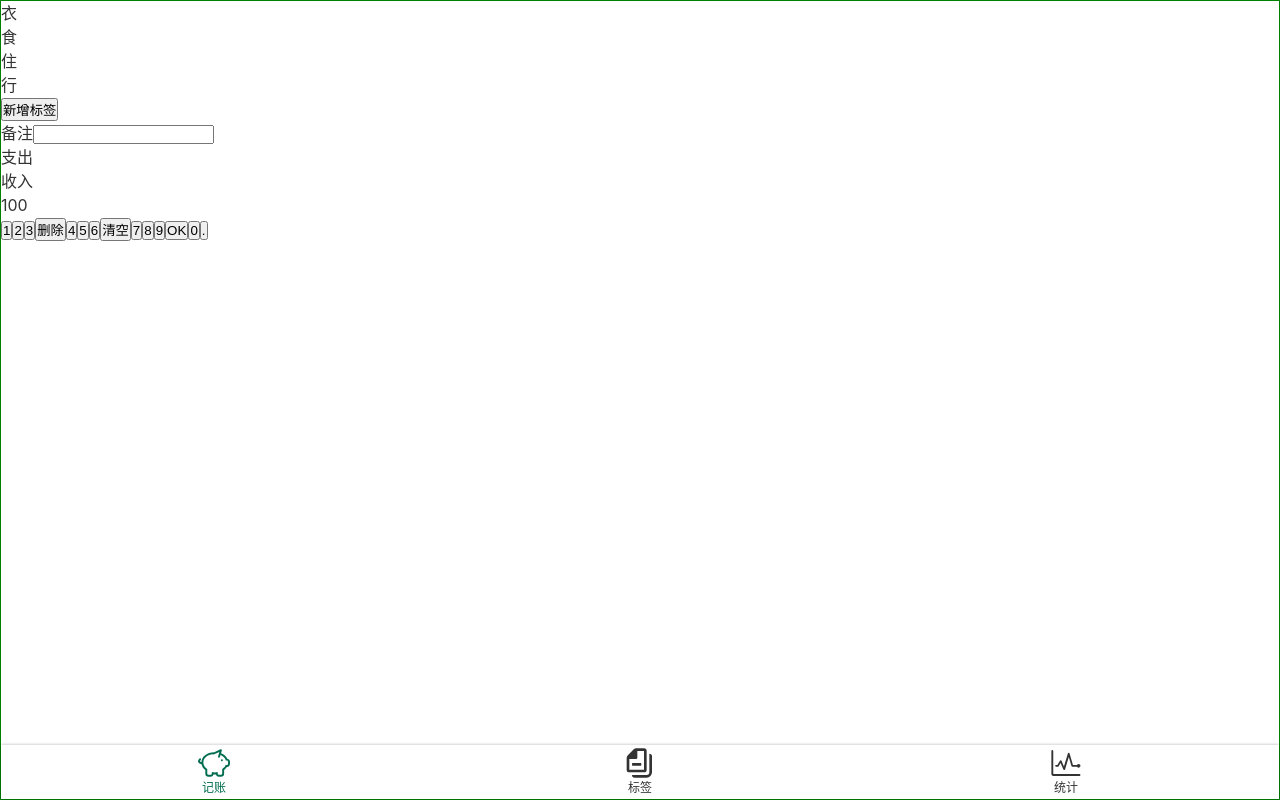
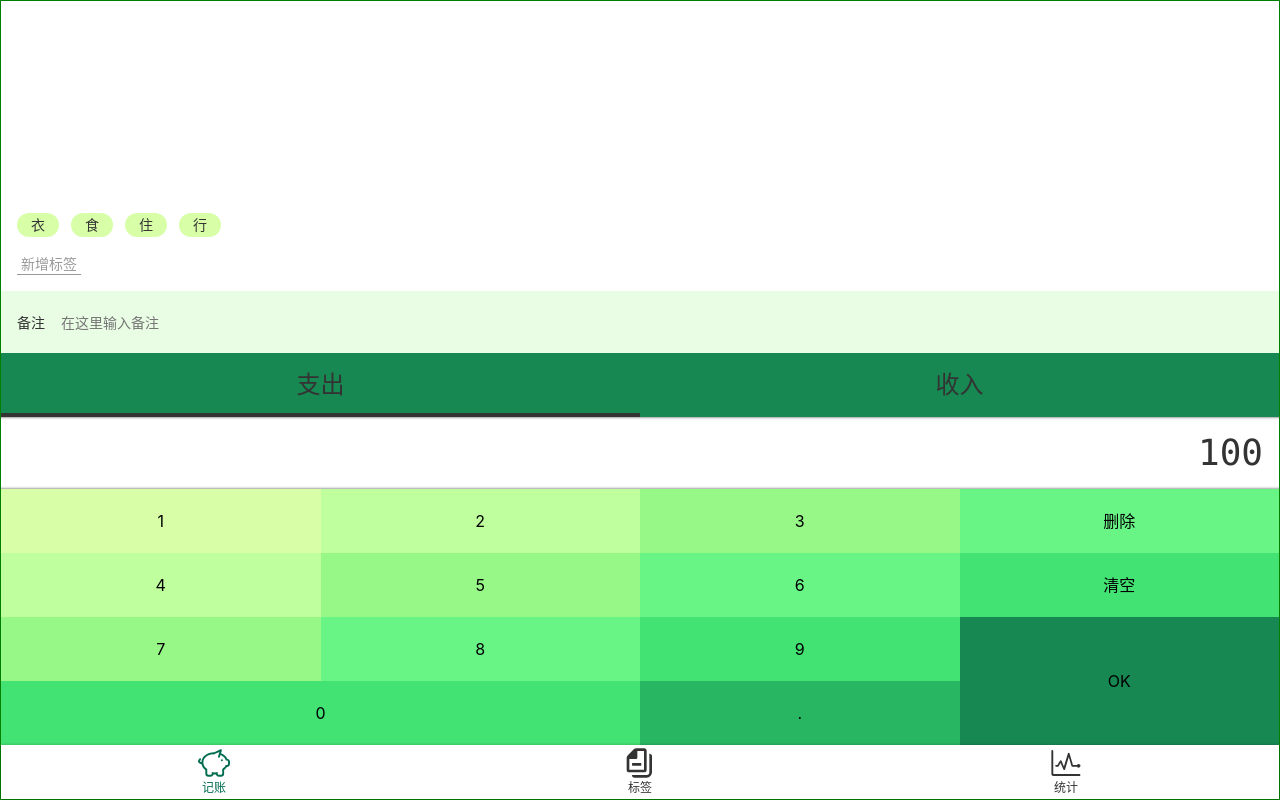
Before and after one commit to ViviWu2020/storney, a Vue app: page /labels#/money in a window 1280 px wide. Built offline with nearby package versions, Linux system fonts and the light colour scheme.

Commit message:
HTML、CSS写好了

```diff
--- a/src/App.vue
+++ b/src/App.vue
@@ -10,6 +10,7 @@
 body{
   line-height: 1.5;
   font-family: $font-hei;
+  font-size: 16px;
 }
 
 #app {
--- a/src/assets/style/helper.scss
+++ b/src/assets/style/helper.scss
@@ -2,4 +2,22 @@
 $font-kai: Baskerville, Georgia, "Liberation Serif", "Kaiti SC", STKaiti, "AR PL UKai CN", "AR PL UKai HK", "AR PL UKai TW", "AR PL UKai TW MBE", "AR PL KaitiM GB", KaiTi, KaiTi_GB2312, DFKai-SB, "TW\-Kai", serif;
 $font-song: Georgia, "Nimbus Roman No9 L", "Songti SC", "Noto Serif CJK SC", "Source Han Serif SC", "Source Han Serif CN", STSong, "AR PL New Sung", "AR PL SungtiL GB", NSimSun, SimSun, "TW\-Sung", "WenQuanYi Bitmap Song", "AR PL UMing CN", "AR PL UMing HK", "AR PL UMing TW", "AR PL UMing TW MBE", PMingLiU, MingLiU, serif;
 
-$color-highlight: #026D50
+$color-highlight: #026d50;
+
+
+%clearFix{
+&::after{
+  content: '';
+  display: block;
+  clear: both;
+}
+};
+
+%outerShadow{
+  box-shadow: 0 0 3px rgb(0,0,0,0.25);
+};
+
+%innerShadow{
+  box-shadow: inset 0px 3px 3px -3px fade-out(black,0.25),
+  inset 0px -3px 3px -3px fade-out(black,0.25),
+};
--- a/src/assets/style/reset.scss
+++ b/src/assets/style/reset.scss
@@ -5,3 +5,12 @@
   text-decoration: none;
   color: inherit;
 }
+ul,ol{
+  list-style: none;
+}
+button,input{
+  font: inherit;
+}
+:focus{
+  outline: none;
+}
--- a/src/components/Layout.vue
+++ b/src/components/Layout.vue
@@ -1,6 +1,6 @@
 <template>
-  <div class="nav-wrapper">
-    <div class="content">
+  <div class="layout-wrapper">
+    <div class="content" :class="classPrefix && `${classPrefix}-content`">
       <slot></slot>
     </div>
     <Nav/>
@@ -9,13 +9,14 @@
 
 <script lang="ts">
 export default {
+  props:['classPrefix'],
   name: "Layout"
 }
 </script>
 
 
 <style lang="scss" scoped>
-.nav-wrapper{
+.layout-wrapper{
   border: 1px solid green;
   display: flex;
   flex-direction: column;
--- a/src/components/Nav.vue
+++ b/src/components/Nav.vue
@@ -23,9 +23,19 @@
 
 <style lang="scss" scoped>
   @import "~@/assets/style/helper.scss";
+  .nav-wrapper{
+    display: flex;
+    flex-direction: column;
+    min-height: 100vh;
+  }
+  .content{
+    overflow: auto;
+    flex-grow: 1;
+
+  }
   nav {
+    @extend %outerShadow;
     display: flex;
-    box-shadow: 0 0 3px rgb(0,0,0,0.3);
     font-size: 12px;
     > .item{
       padding: 2px 0;
--- a/src/views/Money.vue
+++ b/src/views/Money.vue
@@ -1,28 +1,5 @@
 <template>
-  <layout>
-    <div class="tags">
-      <ul class="current">
-        <li>衣</li>
-        <li>食</li>
-        <li>住</li>
-        <li>行</li>
-      </ul>
-      <div class="new">
-        <button>新增标签</button>
-      </div>
-    </div>
-    <div>
-      <label class="notes">
-        <span class="name">备注</span>
-      <input type="text">
-      </label>
-    </div>
-    <div>
-      <ul class="types">
-        <li class="selected">支出</li>
-        <li>收入</li>
-      </ul>
-    </div>
+  <layout class-prefix="layout">
     <div class="numberPad">
       <div class="output">100</div>
       <div class="button">
@@ -37,10 +14,33 @@
         <button>7</button>
         <button>8</button>
         <button>9</button>
-        <button>OK</button>
-        <button>0</button>
+        <button class="OK">OK</button>
+        <button class="zero">0</button>
         <button>.</button>
       </div>
+    </div>
+    <div>
+      <ul class="types">
+        <li class="selected">支出</li>
+        <li>收入</li>
+      </ul>
+    </div>
+    <div>
+      <label class="notes">
+        <span class="name">备注</span>
+      <input type="text" placeholder="在这里输入备注">
+      </label>
+    </div>
+    <div class="tags">
+      <div class="new">
+        <button>新增标签</button>
+      </div>
+      <ul class="current">
+        <li>衣</li>
+        <li>食</li>
+        <li>住</li>
+        <li>行</li>
+      </ul>
     </div>
   </layout>
 </template>
@@ -51,16 +51,139 @@
 };
 </script>
 
-<style lang="scss" scoped>
-.nav-wrapper{
+<style lang="scss">
+  .layout-content{
     display: flex;
-    flex-direction: column;
-    min-height: 100vh;
+    flex-direction: column-reverse;
   }
-.content{
-  overflow: auto;
-  flex-grow: 1;
-
-}
 
 </style>
+<style lang="scss" scoped>
+  @import "~@/assets/style/helper.scss";
+  .tags {
+    flex-grow: 1;
+    font-size: 14px;
+    padding: 16px;
+    display: flex;
+    flex-direction: column-reverse;
+    > .current{
+      display: flex;
+      flex-wrap: wrap;
+      overflow: auto;
+      > li{
+        background: #D8FFA8;
+        height: 24px;
+        line-height: 24px;
+        border-radius: 12px;
+        padding: 0 14px;
+        margin-right: 12px;
+        margin-top: 4px;
+      }
+    }
+    > .new{
+      padding-top: 16px;
+      button{
+        background: transparent;
+        border: none;
+        border-bottom: 1px solid;
+        color: #999;
+        padding: 0 4px;
+      };
+    }
+  }
+
+  .notes{
+    font-size: 14px;
+    display: flex;
+    align-items: center;
+    background: #E9FDE4;
+    padding-left: 16px ;
+
+    .name{
+       padding-right: 16px;
+    }
+    input{
+      height: 62px;
+      flex-grow: 1;
+      background: transparent;
+      border: none;
+      padding-right: 16px;
+    }
+  }
+
+  .types{
+    background: #178852;
+    display: flex;
+    text-align: center;
+    font-size: 24px;
+    > li{
+      width: 50%;
+      height: 64px;
+      display: flex;
+      justify-content: center;
+      align-items: center;
+      position: relative;
+      &.selected{
+        &::after{
+          content: '';
+          position: absolute;
+          bottom: 0;
+          left: 0;
+          width: 100%;
+          height: 4px;
+          background: #333333;
+        }
+      }
+    }
+  }
+
+  .numberPad{
+    .output{
+      @extend %clearFix;
+      @extend %innerShadow;
+      font-size: 36px;
+      font-family: Consolas, monospace;
+      padding: 9px 16px;
+      text-align: right;
+    }
+    .button{
+      @extend %clearFix;
+      > button{
+        width: 25%;
+        height: 64px;
+        float: left;
+        background: transparent;
+        border: none;
+        &.OK{
+          height: 64*2px;
+          float: right;
+        }
+        &.zero{
+          width: 25*2%;
+        }
+        &:nth-child(1){
+          background: #D8FFA8;
+        }
+        &:nth-child(2),&:nth-child(5){
+          background: #C0FF9D;
+        }
+        &:nth-child(3),&:nth-child(6),&:nth-child(9){
+          background: #97F888;
+        }
+        &:nth-child(4),&:nth-child(7), &:nth-child(10){
+          background: #69F586;
+        }
+        &:nth-child(8),&:nth-child(11), &:nth-child(13){
+          background: #42E273;
+        }
+        &:nth-child(14){
+          background: #29B662;
+        }
+        &:nth-child(12){
+          background: #178852;
+        }
+      }
+    }
+  }
+
+</style>
```
